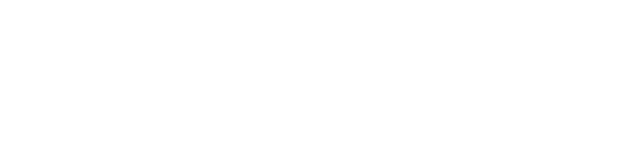
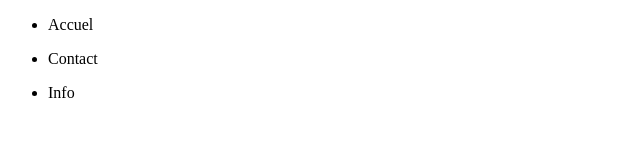
Before and after one commit to SumKal/demo_repo2, a plain HTML site: page index.html in a window 1280 px wide. Shown: the whole page, without its empty margins (0-640 px from the left). Drawn offline with Linux system fonts and the light colour scheme.

Commit message:
Changes
Menu

```diff
--- a/index.html
+++ b/index.html
@@ -6,5 +6,19 @@
     <title>Document</title>
   </head>
 
-  <body></body>
+  <body>
+    <header>
+      <nav>
+        <ul>
+          <li>Accuel</li>
+        </ul>
+        <ul>
+          <li>Contact</li>
+        </ul>
+        <ul>
+          <li>Info</li>
+        </ul>
+      </nav>
+    </header>
+  </body>
 </html>
```
